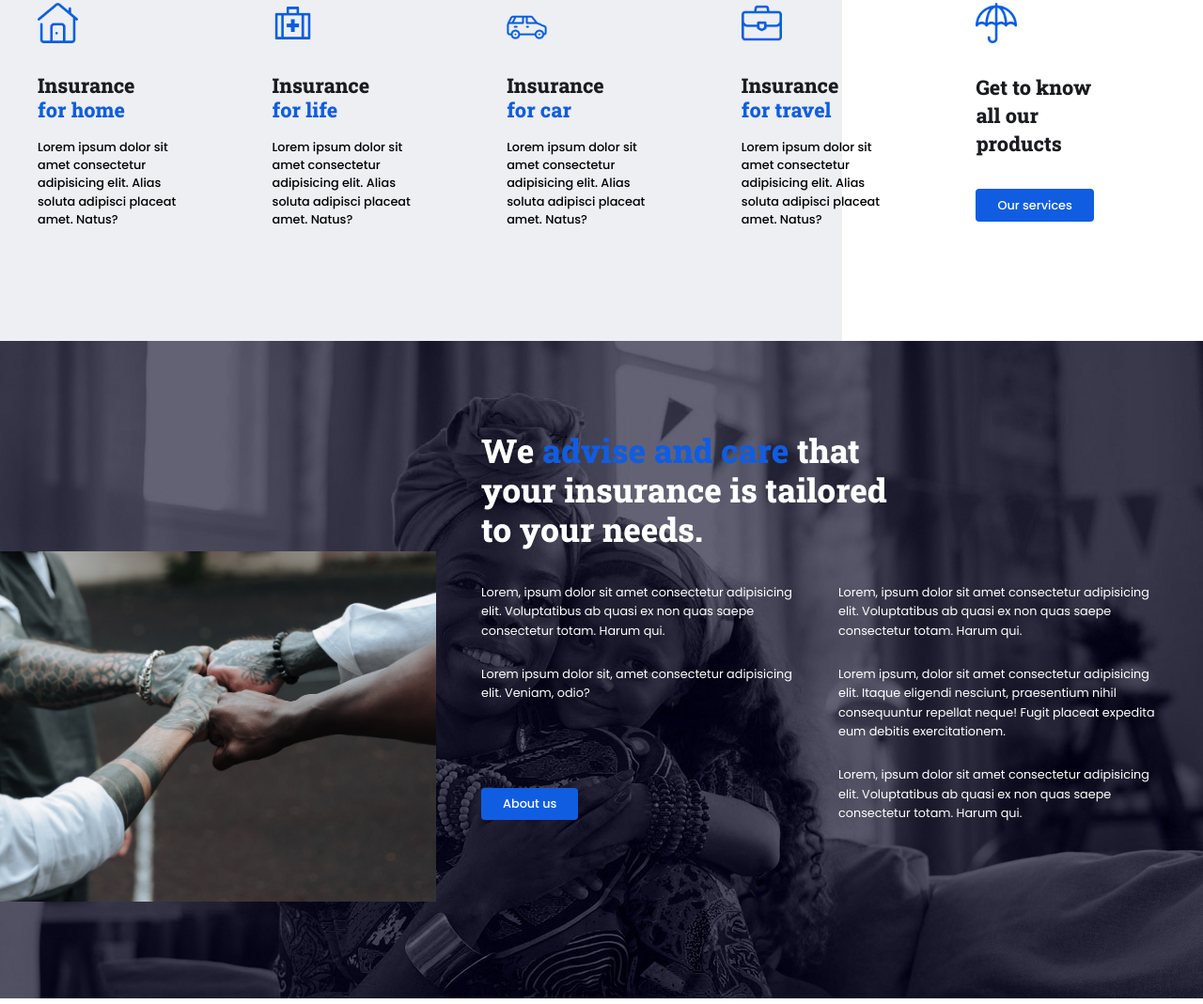
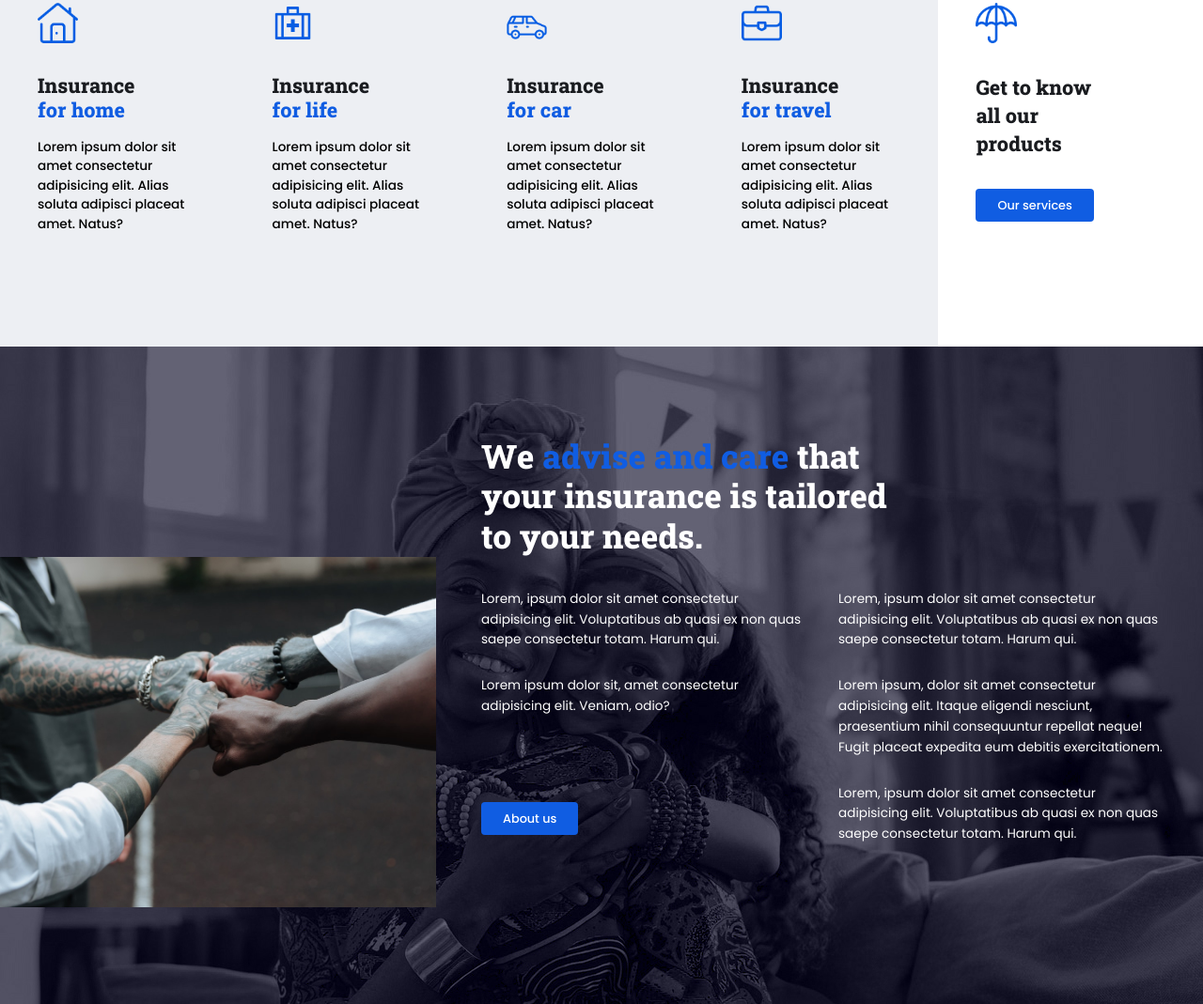
Before and after one commit to thebigtank/beinsurance, a website built with Vite: page index.html in a window 1280 px wide. Shown: the part 1080-2149 px from the top of the page at 94% size. Built offline with nearby package versions, Linux system fonts and the light colour scheme.

Commit message:
Responsive fixes phase

```diff
--- a/css/main.scss
+++ b/css/main.scss
@@ -204,7 +204,6 @@ section {
         padding-top: 5.5em;
         padding-bottom: 2em;
         .header {
-            // padding: 0 2.5em;
             @include setFlex(flex, center, space-between, initial);
             margin-bottom: 6em;
             h1.title {
@@ -242,7 +241,6 @@ section {
             }
         }
         .services_grp {
-            // padding: 0 2.5em;
             .service {
                 img {
                     height: 2.7em;
@@ -258,7 +256,7 @@ section {
                     }
                 }
                 p {
-                    @include setFont($poppins, .8em, 500);
+                    @include setFont($poppins, .85em, 500);
                     padding-right: 2.5em;
                 }
                 .services-btn {
@@ -306,7 +304,7 @@ section {
                 }
             }
             p {
-                @include setFont($poppins, .8em, 400);
+                @include setFont($poppins, .85em, 400);
                 color: #fff;
                 line-height: 1.6em;
                 margin-bottom: 2em;
@@ -355,13 +353,13 @@ section {
                     }
                 }
                 h1 {
-                    @include setFont($robotoslab, 1.2em, 800);
+                    @include setFont($robotoslab, 1.25em, 800);
                     line-height: 1.2em;
                     color: $matte-black;
                     margin-bottom: .8em;
                 }
                 p {
-                    @include setFont($poppins, .8em, 500);
+                    @include setFont($poppins, .95em, 400);
                     padding-right: 3em;
                 }
             }
@@ -533,6 +531,38 @@ footer {
     top: 45em;
     left: 0;
     height: 75em;
-    width: 70%;
+    width: 68.5%;
     background-color: $off-white;
 }
+
+// Responsive Fixes
+
+@media (max-width: 1600px) {
+    .ash-backdrop {
+        width: 72%;
+    }
+}
+
+@media (max-width: 1536px) {
+    .ash-backdrop {
+        width: 74%;
+    }
+}
+
+@media (max-width: 1440px) {
+    .ash-backdrop {
+        width: 74.5%;
+    }
+}
+
+@media (max-width: 1366px) {
+    .ash-backdrop {
+        width: 76%;
+    }
+}
+
+@media (max-width: 1280px) {
+    .ash-backdrop {
+        width: 78%;
+    }
+}
```
Also changed, not shown: css/main.css, 1 other file.
